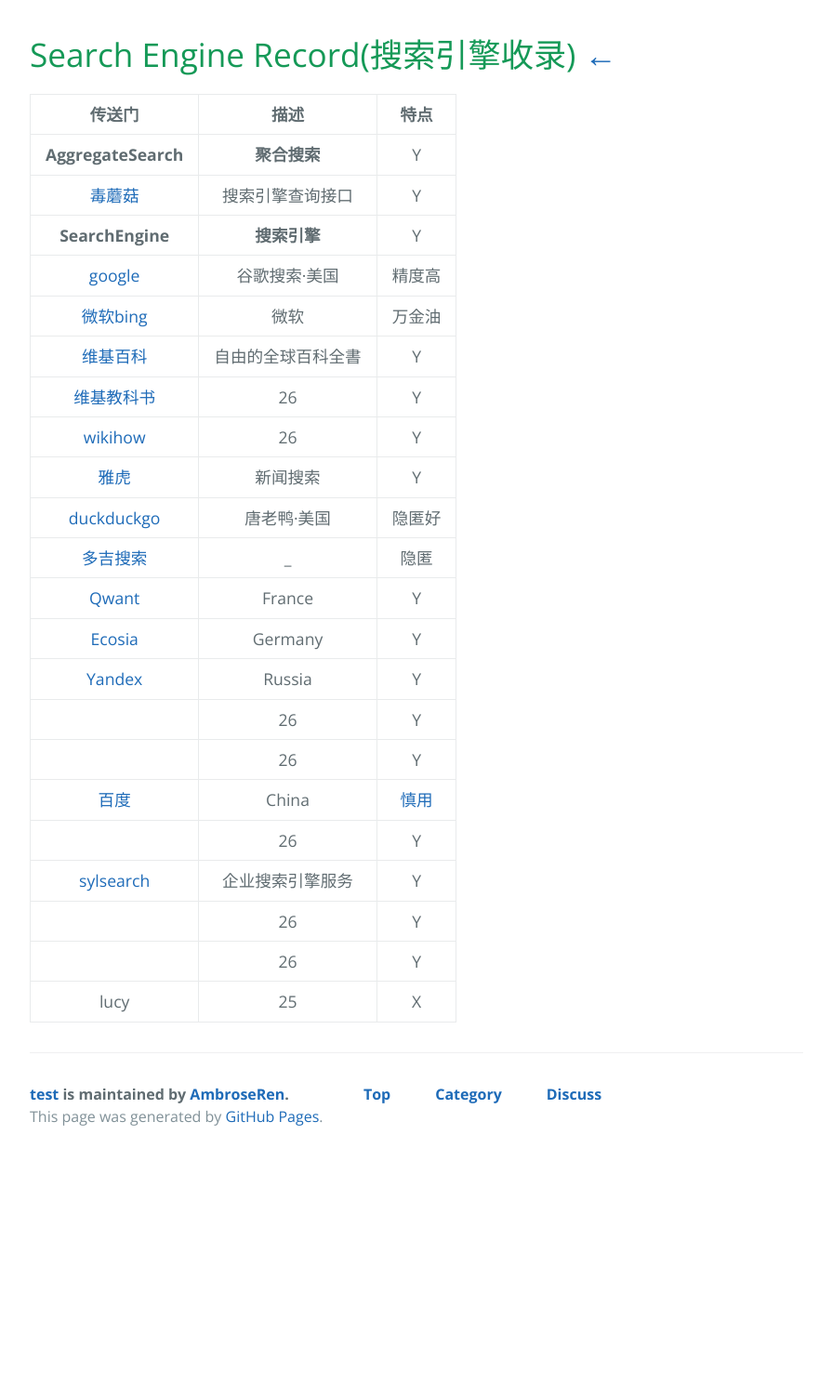
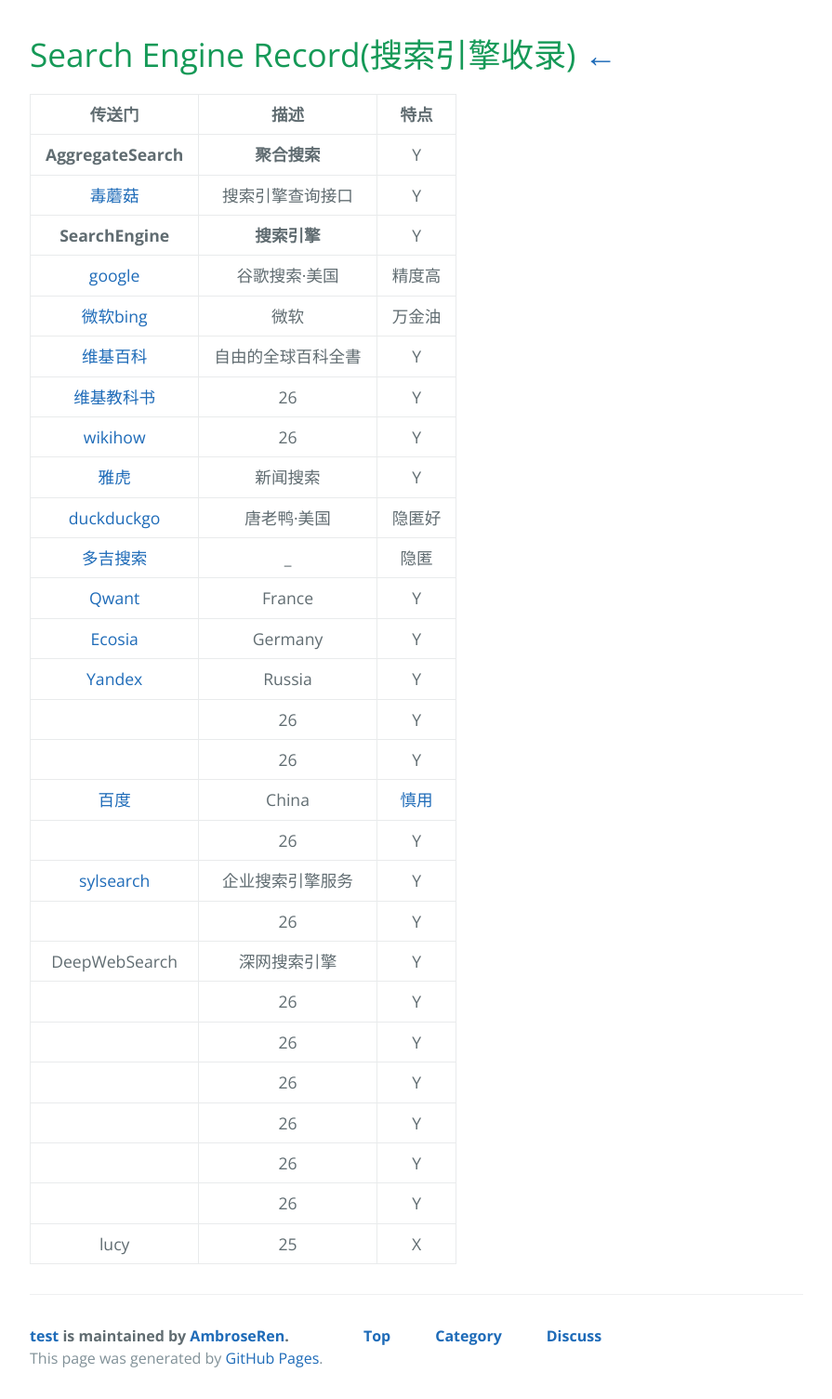
Before and after one commit to AmbroseRen/test, a Jekyll site: the page built from Library/SearchEngine.md, in a window 1280 px wide. Shown: the whole page at 93% size, without its empty margins (192-1087 px from the left). Built offline with Jekyll 4.4.1, drawn with Linux system fonts in a browser that asks for light colours; our own code applies the rules of GitHub Pages for plain Markdown files; the repository's description, which GitHub fills in, is left out; before the commit the page ends 1245 px from its top, so only the background shows below that.

Commit message:
Update SearchEngine.md

```diff
--- a/Library/SearchEngine.md
+++ b/Library/SearchEngine.md
@@ -22,5 +22,11 @@
 | []() | 26 | Y |
 | [sylsearch](https://www.sylsearch.com/) | 企业搜索引擎服务 | Y |
 | []() | 26 | Y |
+| DeepWebSearch | 深网搜索引擎 | Y |
+| []() | 26 | Y |
+| []() | 26 | Y |
+| []() | 26 | Y |
+| []() | 26 | Y |
+| []() | 26 | Y |
 | []() | 26 | Y |
 | lucy | 25 | X |
```
